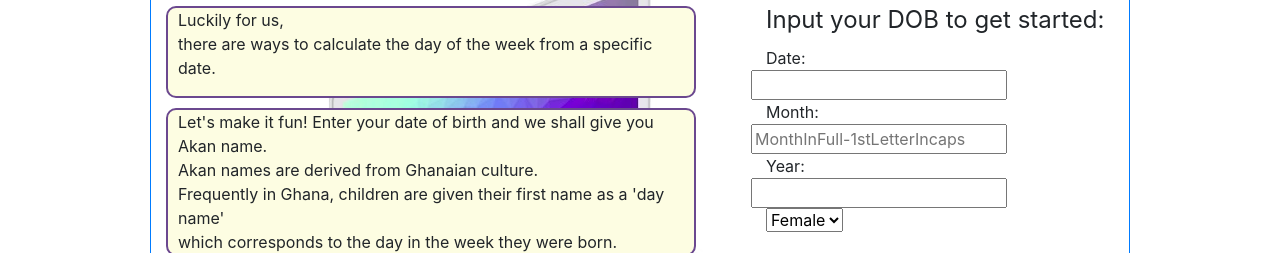
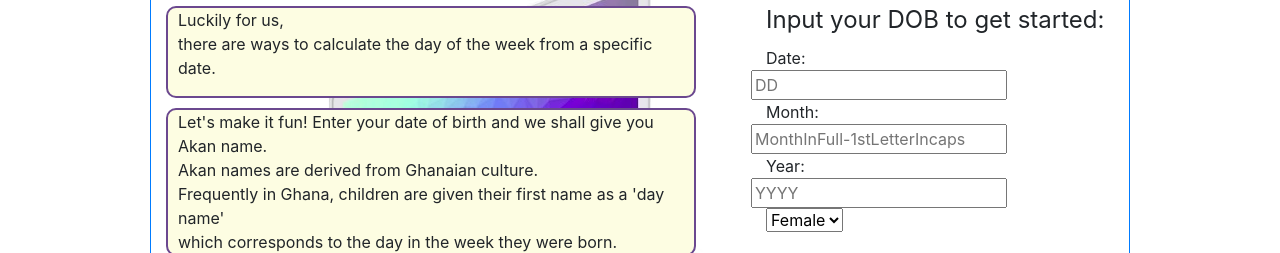
Before and after one commit to Timoh97/Akan-Names-, a plain HTML site: page index.html in a window 1280 px wide. Shown: the part 185-438 px from the top of the page. Drawn offline with nearby package versions, Linux system fonts and the light colour scheme.

Commit message:
add year and date placeholders

```diff
--- a/index.html
+++ b/index.html
@@ -54,9 +54,9 @@
               <legend>Awesome, let's do it. <br>
                  Input your DOB to get started:
                 </legend>
-              Date:<input class="row" type="number" id="date">
+              Date:<input class="row" type="number" placeholder="DD" id="date">
               Month:<input class="row" type="text" placeholder="MonthInFull-1stLetterIncaps" id="month">
-              Year:<input class="row" type="number" id="year">
+              Year:<input class="row" type="number" placeholder="YYYY" id="year">
               <select id="gender">
                 <option value="Female">Female</option>
                 <option value="Male">Male</option>
```
Also changed, not shown: akan.js (+6 -6 lines).
